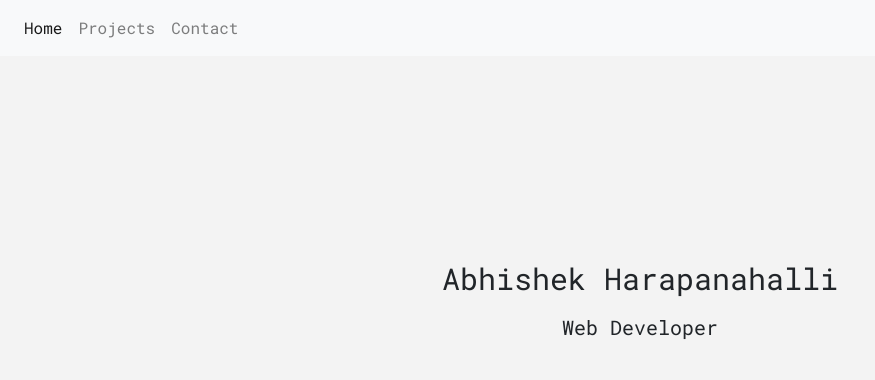
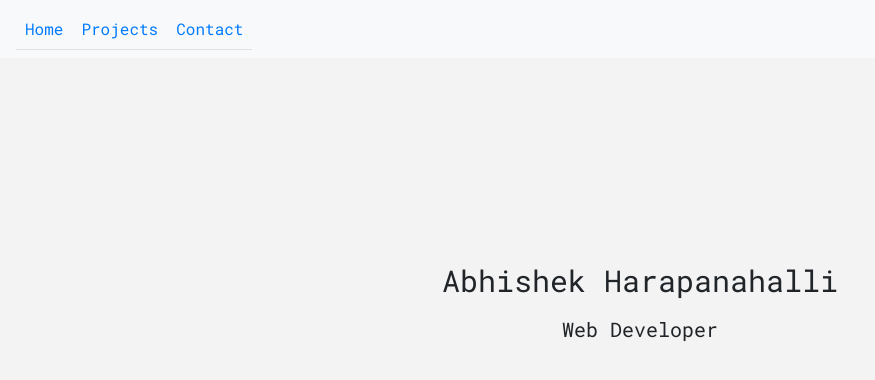
Before and after one commit to abhishekuh/AbhishekUH, a React (Create React App) app: page / in a window 1280 px wide. Shown: the top 380 px of the page, without its empty margins (0-875 px from the left). Built offline with nearby package versions, Linux system fonts and the light colour scheme.

Commit message:
gh pages setup

```diff
--- a/package.json
+++ b/package.json
@@ -1,14 +1,18 @@
 {
   "name": "abhi-portfolio",
   "version": "0.1.0",
+  "homepage": "https://abhishekuh.github.io/abhishekuh",
   "private": true,
   "dependencies": {
+    "gh-pages": "^2.1.1",
     "react": "^16.9.0",
     "react-dom": "^16.9.0",
     "react-router-dom": "^5.0.1",
     "react-scripts": "3.1.0"
   },
   "scripts": {
+    "predeploy": "npm run build",
+    "deploy": "gh-pages -b master -d build",
     "start": "react-scripts start",
     "build": "react-scripts build",
     "test": "react-scripts test",
--- a/src/App.js
+++ b/src/App.js
@@ -1,12 +1,13 @@
 import React from 'react';
 import './App.css';
-import { Route, BrowserRouter as Router, Switch } from 'react-router-dom'
+import { Route, HashRouter , Switch , Link } from 'react-router-dom'
 import contact from './components/contact'
 import home from './components/home'
 import projects from './components/projects';
 
 function App() {
   return (
+    <HashRouter basename="/">
       <div>
      <nav className="navbar navbar-expand-lg navbar-light bg-light nav-width">
                 {/* <a className="navbar-brand" href="#">Abhishek</a> */}
@@ -15,28 +16,37 @@ function App() {
                     <span className="navbar-toggler-icon"></span>
                 </button>
                 <div className="collapse navbar-collapse" id="navbarNav">
-                    <ul className="navbar-nav">
-                        <li className="nav-item active">
-                            <a className="nav-link" href="/home">Home <span className="sr-only">(current)</span></a>
+                    <ul className="navbar-nav nav-tabs">
+                        <li className="nav-item active" >
+                            <a className="nav-link"><Link to="/home">Home</Link></a>
                         </li>
-                        <li className="nav-item">
-                            <a className="nav-link" href="/projects">Projects</a>
+                        <li className="nav-item"  >
+                            <a className="nav-link" ><Link to="/projects">Projects</Link></a>
                         </li>
-                        <li className="nav-item">
-                            <a className="nav-link" href="/contact">Contact</a>
+                        <li className="nav-item" >
+                            <a className="nav-link"><Link to="/contact">Contact</Link></a>
                         </li>
                     </ul>
                 </div>
             </nav>
-      <Router>
-           <Switch>
+        {/* <div className="tab-content">
+            <div className="tab-pane fade show active" id="home" role="tabpanel" >
+                <home />
+            </div>
+            <div className="tab-pane fade" id="projects" role="tabpanel" >
+                projects
+            </div>
+            <div className="tab-pane fade" id="contact" role="tabpanel" >
+                contact
+            </div>
+        </div> */}
             <Route exact path="/" component={home}></Route>
             <Route path="/contact" component={contact}></Route>
             <Route path="/home" component={home}></Route>
             <Route path="/projects" component={projects}></Route>
-        </Switch>
-      </Router>
-    </div>
+            </div>
+      </HashRouter>
+
   );
 }
 
```
Also changed, not shown: 19 other files (tests, documents, lock files or other folders).
